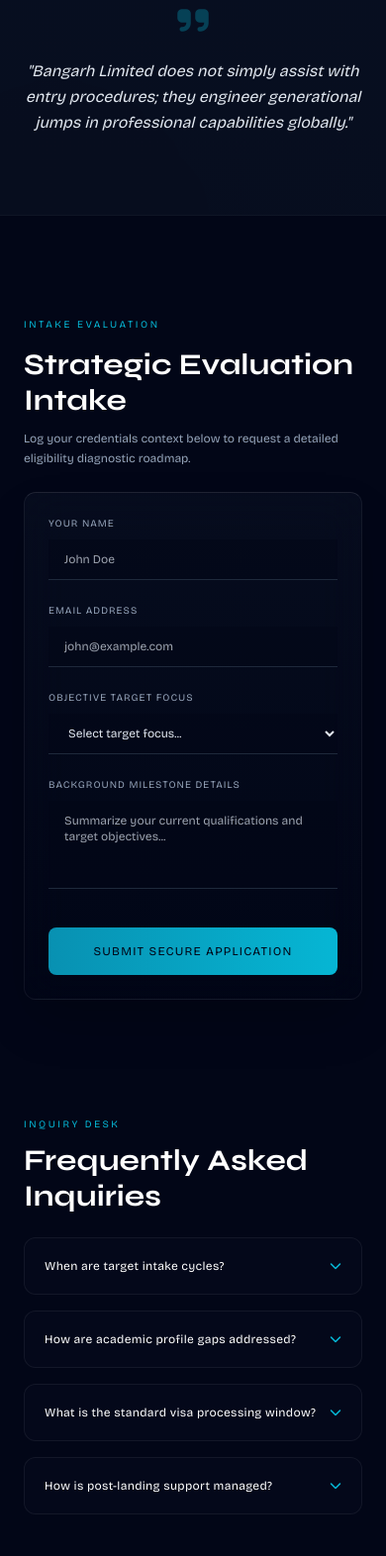
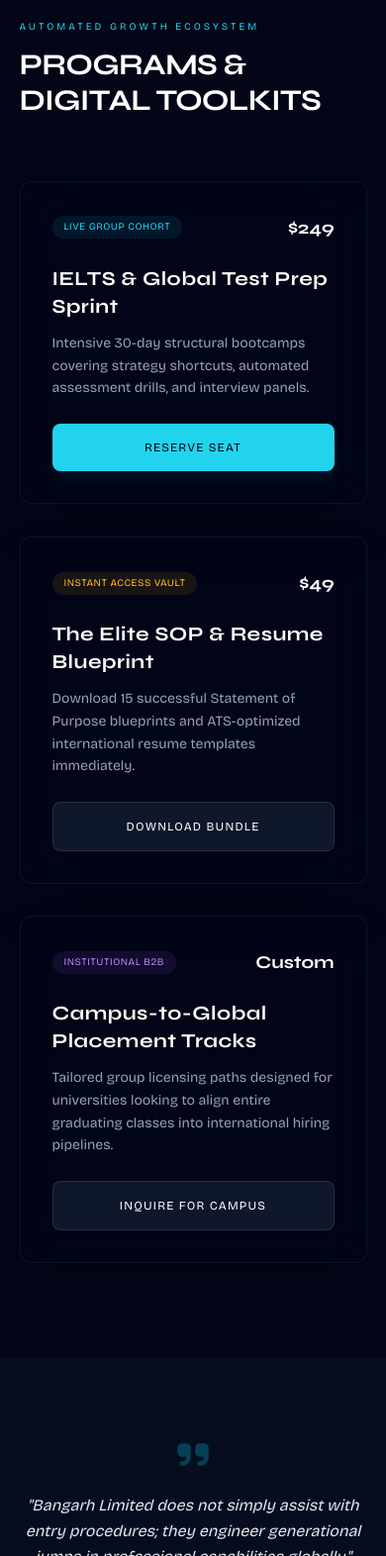
Before and after one commit to Hussain-45/Bangarh, a plain HTML site: page public/index.html in a window 390 px wide. Shown: the part 5685-7257 px from the top of the page at 99% size. Drawn offline with nearby package versions, Linux system fonts and the light colour scheme.

Commit message:
Introduce Academic Prep & Digital Toolkit section for monetized digital toolkits and group cohorts

```diff
--- a/public/index.html
+++ b/public/index.html
@@ -482,6 +482,62 @@
 
         </div>
       </div>
+    </div>
+  </section>
+
+  <!-- SCALABLE PRODUCTS SECTION -->
+  <section id="academy" class="py-24 bg-[#020617] relative border-t border-white/[0.04]">
+    <div class="max-w-[90vw] mx-auto relative z-10">
+
+        <!-- Header Stack -->
+        <div class="mb-16">
+            <span class="font-bricolage text-[10px] font-bold text-cyan-400 tracking-[0.3em] uppercase block mb-3">Automated Growth Ecosystem</span>
+            <h2 class="font-syne text-3xl sm:text-5xl font-extrabold text-white tracking-tight uppercase">Programs & Digital Toolkits</h2>
+        </div>
+
+        <!-- 3-Column Immersive Grid System (No Dead Margin Space) -->
+        <div class="grid grid-cols-1 md:grid-cols-2 lg:grid-cols-3 gap-8">
+
+            <!-- Program Card 01: Test Prep -->
+            <div class="bg-slate-950/30 backdrop-blur-xl border border-white/[0.06] rounded-xl p-8 flex flex-col justify-between hover:border-cyan-500/30 transition-all duration-300 group hover:-translate-y-1 transform-gpu shadow-2xl">
+                <div>
+                    <div class="flex items-center justify-between mb-6">
+                        <span class="font-bricolage text-[10px] font-bold text-cyan-400 bg-cyan-500/10 px-3 py-1 rounded-full uppercase tracking-wider">Live Group Cohort</span>
+                        <span class="font-syne text-lg font-bold text-white">$249</span>
+                    </div>
+                    <h3 class="font-syne text-xl font-bold text-white mb-3 tracking-wide">IELTS & Global Test Prep Sprint</h3>
+                    <p class="font-bricolage text-sm text-slate-400 font-light leading-relaxed mb-6">Intensive 30-day structural bootcamps covering strategy shortcuts, automated assessment drills, and interview panels.</p>
+                </div>
+                <button class="w-full font-bricolage text-xs font-bold uppercase tracking-widest text-[#020617] bg-cyan-400 hover:bg-cyan-300 py-4 rounded-lg transition-all shadow-lg shadow-cyan-500/10">Reserve Seat</button>
+            </div>
+
+            <!-- Program Card 02: Digital Downloads -->
+            <div class="bg-slate-950/30 backdrop-blur-xl border border-white/[0.06] rounded-xl p-8 flex flex-col justify-between hover:border-cyan-500/30 transition-all duration-300 group hover:-translate-y-1 transform-gpu shadow-2xl">
+                <div>
+                    <div class="flex items-center justify-between mb-6">
+                        <span class="font-bricolage text-[10px] font-bold text-amber-400 bg-amber-500/10 px-3 py-1 rounded-full uppercase tracking-wider">Instant Access Vault</span>
+                        <span class="font-syne text-lg font-bold text-white">$49</span>
+                    </div>
+                    <h3 class="font-syne text-xl font-bold text-white mb-3 tracking-wide">The Elite SOP & Resume Blueprint</h3>
+                    <p class="font-bricolage text-sm text-slate-400 font-light leading-relaxed mb-6">Download 15 successful Statement of Purpose blueprints and ATS-optimized international resume templates immediately.</p>
+                </div>
+                <button class="w-full font-bricolage text-xs font-bold uppercase tracking-widest text-white bg-slate-900 hover:bg-slate-800 border border-white/[0.1] py-4 rounded-lg transition-all">Download Bundle</button>
+            </div>
+
+            <!-- Program Card 03: Corporate B2B -->
+            <div class="bg-slate-950/30 backdrop-blur-xl border border-white/[0.06] rounded-xl p-8 flex flex-col justify-between hover:border-cyan-500/30 transition-all duration-300 group hover:-translate-y-1 transform-gpu shadow-2xl">
+                <div>
+                    <div class="flex items-center justify-between mb-6">
+                        <span class="font-bricolage text-[10px] font-bold text-purple-400 bg-purple-500/10 px-3 py-1 rounded-full uppercase tracking-wider">Institutional B2B</span>
+                        <span class="font-syne text-lg font-bold text-white">Custom</span>
+                    </div>
+                    <h3 class="font-syne text-xl font-bold text-white mb-3 tracking-wide">Campus-to-Global Placement Tracks</h3>
+                    <p class="font-bricolage text-sm text-slate-400 font-light leading-relaxed mb-6">Tailored group licensing paths designed for universities looking to align entire graduating classes into international hiring pipelines.</p>
+                </div>
+                <button class="w-full font-bricolage text-xs font-bold uppercase tracking-widest text-white bg-slate-900 hover:bg-slate-800 border border-white/[0.1] py-4 rounded-lg transition-all">Inquire For Campus</button>
+            </div>
+
+        </div>
     </div>
   </section>
 
```
Also changed, not shown: design/tasks.md (+18 -17 lines).
